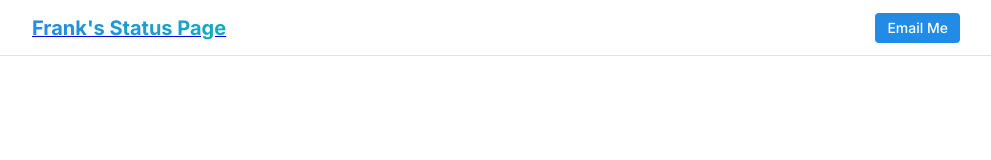
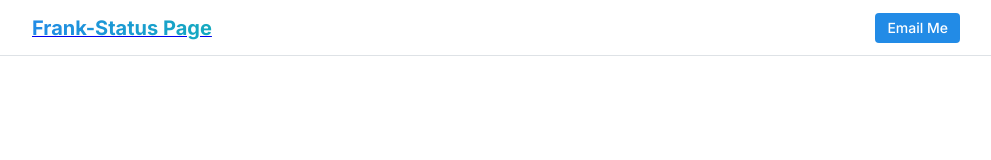
Before and after one commit to Frank-Kam/uptime-status, a Next.js app: page / in a window 1280 px wide. Shown: the top 160 px of the page, without its empty margins (144-1135 px from the left). Built offline with nearby package versions, Linux system fonts and the light colour scheme.

Commit message:
Update Header.tsx

```diff
--- a/components/Header.tsx
+++ b/components/Header.tsx
@@ -29,7 +29,7 @@ export default function Header() {
               variant="gradient"
               gradient={{ from: 'blue', to: 'cyan', deg: 90 }}
             >
-              Frank's Status Page
+              Frank-Status Page
             </Text>
           </a>
         </div>
```
